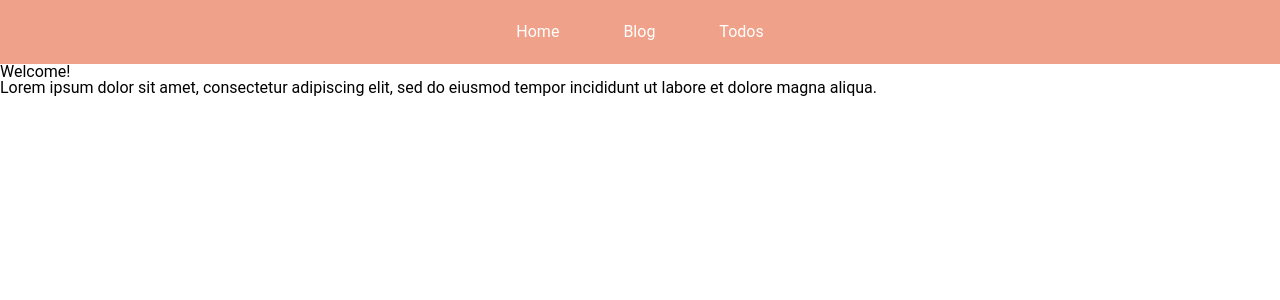
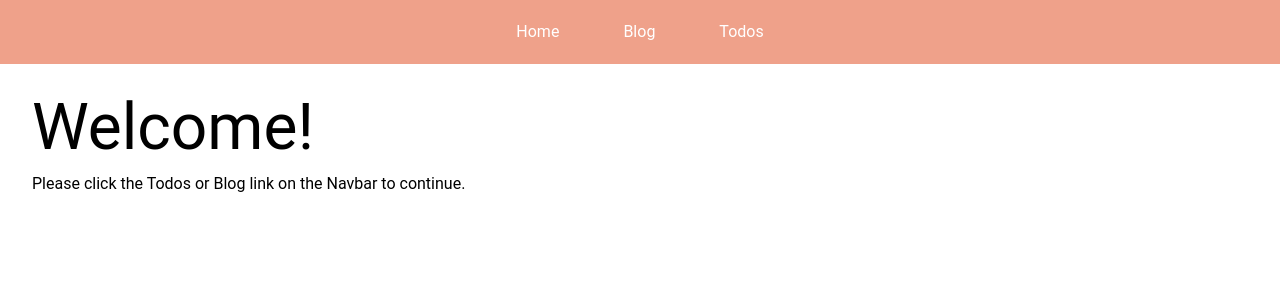
Before and after one commit to anshullaikar/blog-app, a React (Create React App) app: page / in a window 1280 px wide. Shown: the top 300 px of the page. Built offline with nearby package versions, Linux system fonts and the light colour scheme.

Commit message:
styling changes

```diff
--- a/src/App.css
+++ b/src/App.css
@@ -135,6 +135,13 @@ html {
     font-family: "Roboto", sans-serif;
 }
 
+#blog-div {
+  display:flex;
+  flex-direction: column;
+  justify-content: center;
+  align-items: center;
+}
+
 .blog a {
     text-decoration: none;
     color: #181a18;
@@ -143,10 +150,11 @@ html {
 .blog h1 {
     font-size: 3rem;
     margin: 1rem;
+    margin-top:3rem;
     text-align: center;
 }
 
-.blog .card-container {
+.card-container {
     width: 90%;
     display: flex;
     flex-direction: column;
--- a/src/containers/blog.jsx
+++ b/src/containers/blog.jsx
@@ -30,7 +30,7 @@ const Blog = () => {
         );
     if (error) return "An error has occurred: " + error.message;
     return (
-        <div className="blog">
+        <div className="blog" id="blog-div">
             <h1>Blog</h1>
             <div className="card-container">
                 {posts.map((post, index) => (
--- a/src/containers/home.jsx
+++ b/src/containers/home.jsx
@@ -1,12 +1,17 @@
 import React from "react";
+import styled from "styled-components";
 
+const Welcome = styled.h1`
+    font-size:4rem;
+    padding-top:2rem;
+    padding-bottom:1rem;
+`;
 const Home = () => {
     return (
-        <div>
-            <h1>Welcome!</h1>
+        <div style={{marginLeft:"2rem"}}>
+            <Welcome>Welcome!</Welcome>
             <p>
-                Lorem ipsum dolor sit amet, consectetur adipiscing elit, sed do
-                eiusmod tempor incididunt ut labore et dolore magna aliqua.
+                Please click the Todos or Blog link on the Navbar to continue.
             </p>
         </div>
     );
--- a/src/containers/todos.jsx
+++ b/src/containers/todos.jsx
@@ -5,6 +5,7 @@ import theme from "../styles/settings.json";
 import styled from "styled-components";
 const Button = styled.button`
     background-color: #fff;
+    width:10rem;
     outline: 0;
     margin: 0;
     margin-left: 8ch;
@@ -20,6 +21,7 @@ const Button = styled.button`
     }
     :hover {
         background-color: ${theme.accent};
+        cursor: pointer;
     }
     :active {
         background-color: ${theme.secondary};
```
